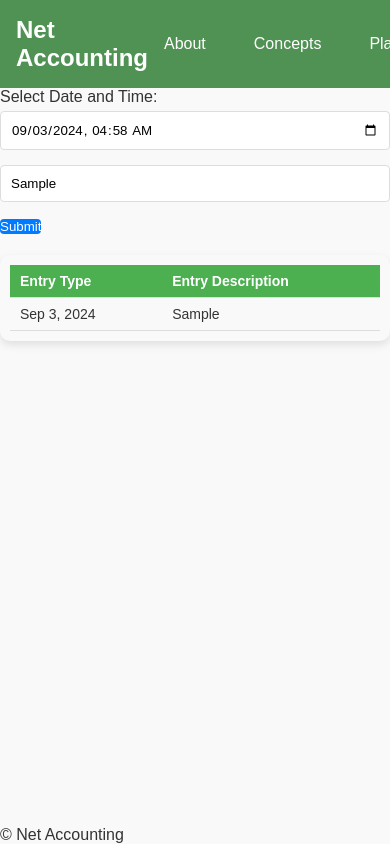
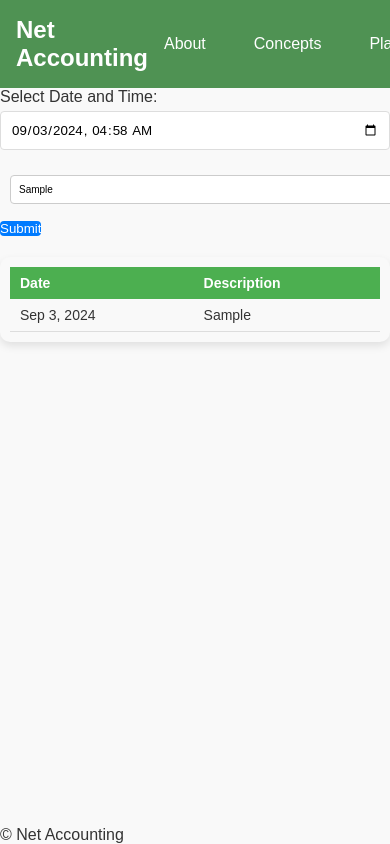
Before and after one commit to trillyh/accounting, a React (Vite) app in the folder client_side/accounting-react-app/: page /personal in a window 390 px wide. Both pictures are taken after typing "Sample" into the empty fields and a click on the button "Submit". Shown: the top 844 px of the page. Built offline with nearby package versions, Linux system fonts and the light colour scheme.

Commit message:
Make entries table nicer

```diff
--- a/client_side/accounting-react-app/src/components/EntryTable.css
+++ b/client_side/accounting-react-app/src/components/EntryTable.css
@@ -7,6 +7,7 @@
     box-shadow: 0 4px 8px rgba(0, 0, 0, 0.1);
 }
 
+
 table {
     width: 100%;
     border-collapse: collapse;
@@ -15,36 +16,62 @@ table {
     color: #333;
 }
 
-thead tr {
+table thead th {
     background-color: #4CAF50;
-    color: #ffffff;
+    color: white;
+    padding: 12px 15px;
     text-align: left;
-    font-weight: bold;
 }
 
-table th,
-table td {
+table tbody td {
     padding: 12px 15px;
-    border-bottom: 1px solid #dddddd;
+    border-bottom: 1px solid #ddd;
+}
+
+
+table tbody tr:nth-of-type(even) {
+    background-color: #f1f1f1;
 }
 
 table tbody tr:hover {
-    background-color: #f1f1f1;
+    background-color: #f0f8ff;
 }
 
-/* Every even entry will have darker background*/
-tbody tr:nth-of-type(even) {
-    background-color: #f3f3f3;
+.subentry {
+    background-color: #f0f8ff !important;
 }
 
-/* For mobile when screen size is small*/
+input[type="text"], input[type="number"] {
+    margin-left: 10px;
+    padding: 8px;
+    font-size: 10px;
+    border: 1px solid #ccc;
+    border-radius: 4px;
+    width: 180px;
+}
+
+label {
+    margin-right: 10px;
+}
+
+/* Responsive handling for smaller screens */
 @media (max-width: 600px) {
     .table-container {
         padding: 10px;
     }
 
-    table th, table td {
+    table thead th, table tbody td {
         padding: 8px 10px;
         font-size: 14px;
     }
+
+    input[type="text"], input[type="number"] {
+        width: 100%;
+        margin-top: 10px;
+    }
+
+    label {
+        display: block;
+        margin-bottom: 5px;
+    }
 }
--- a/client_side/accounting-react-app/src/components/EntryTable.jsx
+++ b/client_side/accounting-react-app/src/components/EntryTable.jsx
@@ -1,48 +1,85 @@
-import {useState} from 'react';
+import React, { useState } from 'react';
 import './EntryTable.css';
 
-function EntryTable({entries}) {
-	const [showSubEntriesRow, setShowSubEntriesRow] = useState([])
+function EntryTable({ entries }) {
+    const [expandedRows, setExpandedRows] = useState([]); // Store id of row being expanded
 
+	// This function takes a date, shortens it, then returns it
     function shortenDate(inputDate) {
         const date = new Date(inputDate);
-
         if (isNaN(date.getTime())) {
             return "Invalid Date";
         }
-
-		// Shorten the date using toLocaleDateString
         return date.toLocaleDateString('en-US', {
             year: 'numeric',
             month: 'short',  // Jan, Feb
-			day: 'numeric'  // 1 2 3
+            day: 'numeric'   // 1 2 3
         });
     }
 
-	const listEntries = entries.map((entry) =>
-		<tr key={entry.id}>
+    // Function to toggle row expanding/collapsing
+    const toggleRowExpanding = (clickedRowID) => {
+        if (expandedRows.includes(clickedRowID)) {
+            // Filter out the clicked row from the expanded rows
+            setExpandedRows(expandedRows.filter((expandingRowID) => expandingRowID !== clickedRowID));
+        } else {
+            setExpandedRows([...expandedRows, clickedRowID]);
+        }
+    };
+
+    // Function to render the expanded rows if the row is expanded
+    const expandedRow = (entry) => {
+        if (expandedRows.includes(entry.id)) {
+            return (
+                <>
+                    <tr className="subentry">
+                        <td colSpan="2">
+                            <label>Debit Account: </label>
+                            <input type="text" placeholder="Enter debit account" />
+                            <label>Amount: </label>
+                            <input type="number" placeholder="Enter debit amount" />
+                        </td>
+                    </tr>
+                    <tr className="subentry">
+                        <td colSpan="2">
+                            <label>Credit Account: </label>
+                            <input type="text" placeholder="Enter credit account" />
+                            <label>Amount: </label>
+                            <input type="number" placeholder="Enter credit amount" />
+                        </td>
+                    </tr>
+                </>
+            );
+        } else {
+            return null;
+        }
+    };
+
+    const listEntries = entries.map((entry) => (
+        <React.Fragment key={entry.id}>
+            <tr onClick={() => toggleRowExpanding(entry.id)}>
                 <td>{shortenDate(entry.date)}</td>
                 <td>{entry.description}</td>
             </tr>
-	)
+            {expandedRow(entry)}
+        </React.Fragment>
+    ));
 
     return (
         <div className="table-container">
             <table>
                 <thead>
                     <tr>
-						<th>Entry Type</th>
-						<th>Entry Description</th>
+                        <th>Date</th>
+                        <th>Description</th>
                     </tr>
                 </thead>
                 <tbody>
                     {listEntries}
                 </tbody>
             </table>
-
-
         </div>
-	)
+    );
 }
 
-export default EntryTable
+export default EntryTable;
```
Also changed, not shown: 1 other file (tests, documents, lock files or other folders). Lines whose indentation alone changed are shown as unchanged.
